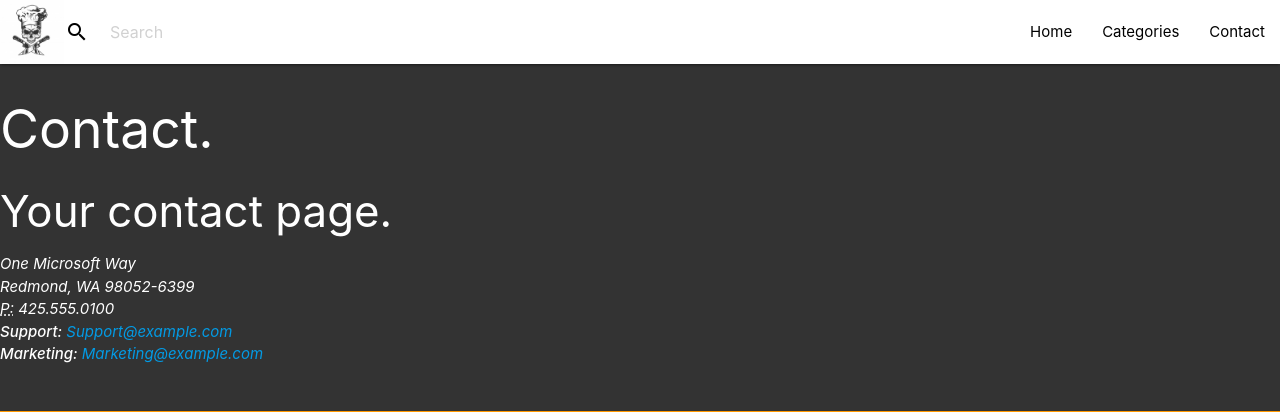
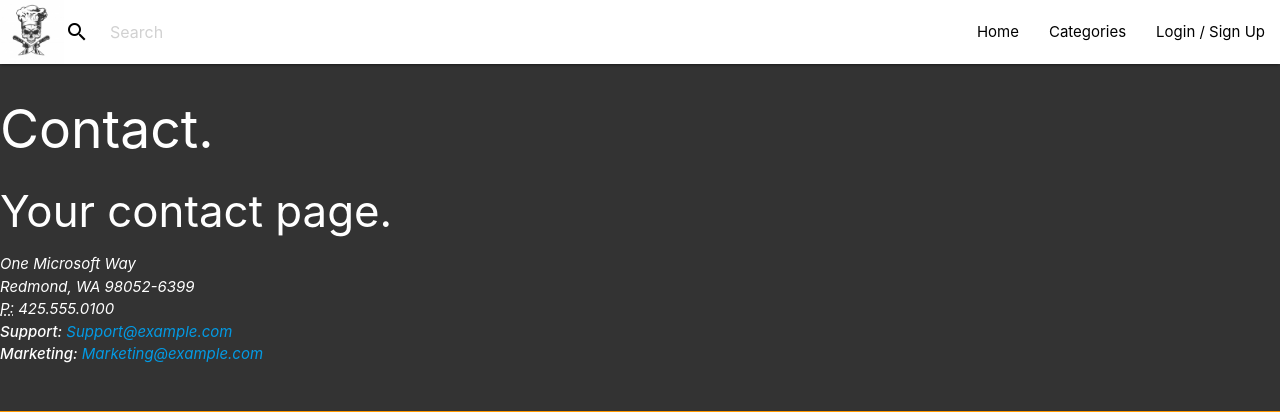
Before and after one commit to Code-Institute-Submissions/MS3-4, a Flask app: page /contact in a window 1280 px wide. Shown: the top 412 px of the page. Run offline with Flask 2, Linux system fonts and the light colour scheme; parts of the project's set-up code (start-up, migrations or seed data) failed here and were passed over; some libraries are stand-ins or nearby versions.

Commit message:
Updated Layout.html to now show username if logged in

```diff
--- a/MS3_Cookbook/templates/layout.html
+++ b/MS3_Cookbook/templates/layout.html
@@ -27,7 +27,8 @@
                 <ul class="right hide-on-med-and-down">
                     <li><a href="/home">Home</a></li>
                     <li><a href="/categories">Categories</a></li>
-                    <li><a href="/contact">Contact</a></li>
+                    {% if not session['current_user'] %}<li><a href="/auth/login">Login / Sign Up</a></li>{% endif %}
+                    {% if session['current_user'] %}<li>{{ session['current_user'] }}</li>{% endif %}
 
                 </ul>
 
```
